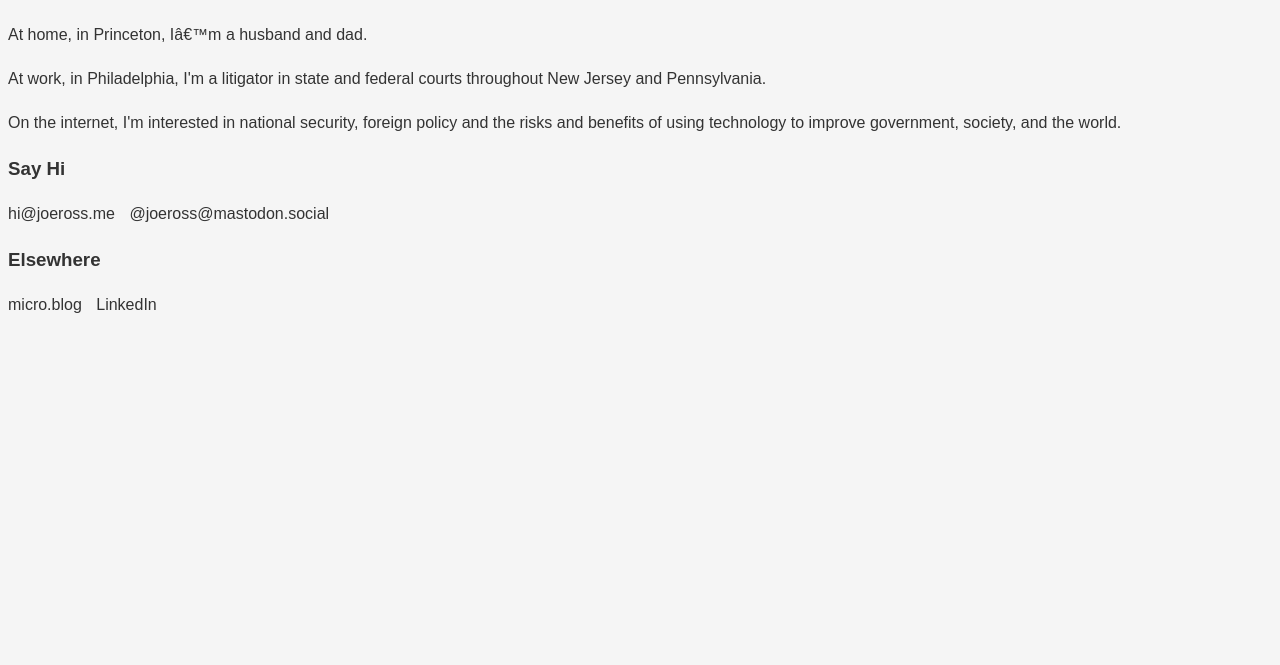
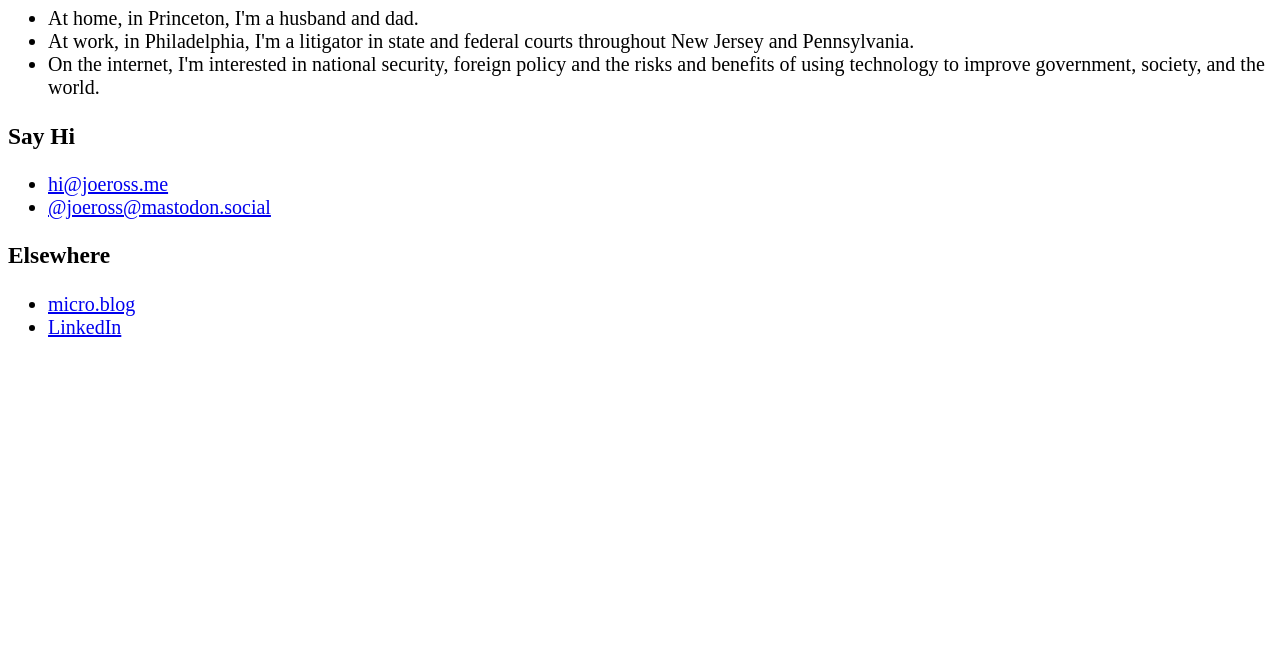
Before and after one commit to joeross/archived_04_08_2023_joeross.me, a plain HTML site: page index.html in a window 1280 px wide. Shown: the part 135-800 px from the top of the page. Drawn offline with Linux system fonts and the light colour scheme.

Commit message:
Update index.html
Easier to read, fixed bullets and alignment

```diff
--- a/index.html
+++ b/index.html
@@ -1,151 +1,44 @@
 <!DOCTYPE html>
 <html>
 <head>
-    <meta charset="us-ascii">
+    <meta name="viewport" content="width=device-width, initial-scale=1.0">
+
     <title>Joe Ross</title>
-    <style type="text/css">
-        /* Default styles for all screen sizes */
 
-/* Current joeross.me HTML merged with responsive CSS by GPT4 */
 
+</head>
+<style>
   body {
-            font-family: Arial, sans-serif;
-            font-size: 16px;
-            line-height: 1.5;
-            background-color: #f5f5f5;
-            color: #333;
+    font-size: 20px;
   }
 
   h1 {
-            font-size: 36px;
-        }
-
-        h2 {
-            font-size: 24px;
+    font-size: 32px;
   }
 
   p {
-            margin-bottom: 20px;
-        }
-
-        ul {
-            list-style: none;
-            padding: 0;
-            margin-bottom: 20px;
-        }
-
-        li {
-            display: inline-block;
-            margin-right: 10px;
-        }
-
-        a {
-            text-decoration: none;
-            color: #333;
-        }
-
-        /* Styles for screens with a maximum width of 768px */
-
-        @media only screen and (max-width: 768px) {
-            body {
-                font-size: 14px;
-            }
-
-            h1 {
     font-size: 24px;
   }
-
-            h2 {
-                font-size: 18px;
-            }
-
-            li {
-                display: block;
-                margin-right: 0;
-                margin-bottom: 10px;
-            }
-        }
-
-        /* Styles for screens with a maximum width of 480px */
-
-        @media only screen and (max-width: 480px) {
-            body {
-                font-size: 12px;
-            }
-
-            h1 {
-                font-size: 18px;
-            }
-
-            h2 {
-                font-size: 16px;
-            }
-
-            p {
-                font-size: 14px;
-            }
-        }
-
-        /* Styles for daytime */
-
-        @media only screen and (min-width: 768px) and (max-width: 1024px) and (orientation: landscape) {
-            /* Between 768px and 1024px wide in landscape orientation */
-            body {
-                background-color: #f5f5f5;
-                color: #333;
-            }
-        }
-
-        @media only screen and (min-width: 1025px) {
-            /* More than 1024px wide */
-            body {
-                background-color: #f5f5f5;
-                color: #333;
-            }
-        }
-
-        /* Styles for nighttime */
-
-        @media only screen and (min-width: 768px) and (max-width: 1024px) and (orientation: landscape) and (night) {
-            /* Between 768px and 1024px wide in landscape orientation */
-            body {
-                background-color: #333;
-                color: #f5f5f5;
-            }
-        }
-
-        @media only screen and (min-width: 1025px) and (night) {
-            /* More than 1024px wide */
-            body {
-                background-color: #333;
-                color: #f5f5f5;
-            }
-        }
 </style>
-</head>
 <body>
+    <div class="container">
         <h1>Joe Ross</h1>
-
         <h2>Lawyer | Philadelphia, PA</h2>
-
-    <p>At home, in Princeton, I’m a husband and dad.</p>
-
-    <p>At work, in Philadelphia, I'm a litigator in state and federal courts throughout New Jersey and Pennsylvania.</p>
-
-    <p>On the internet, I'm interested in national security, foreign policy and the risks and benefits of using technology to improve government, society, and the world.</p>
-
+        <ul>
+            <li>At home, in Princeton, I'm a husband and dad.</li>
+            <li>At work, in Philadelphia, I'm a litigator in state and federal courts throughout New Jersey and Pennsylvania.</li>
+            <li>On the internet, I'm interested in national security, foreign policy and the risks and benefits of using technology to improve government, society, and the world.</li>
+        </ul>
         <h3>Say Hi</h3>
-
         <ul>
             <li><a href="mailto:hi@joeross.me" rel="me">hi@joeross.me</a></li>
             <li><a href="https://mastodon.social/@joeross" rel="me">@joeross@mastodon.social</a></li>
         </ul>
-
         <h3>Elsewhere</h3>
-
         <ul>
             <li><a href="https://micro.joeross.blog/" rel="me">micro.blog</a></li>
             <li><a href="https://linkedin.com/in/atjoeross" rel="me">LinkedIn</a></li>
         </ul>
+    </div>
 </body>
 </html>
```
Lines whose indentation alone changed are shown as unchanged.
